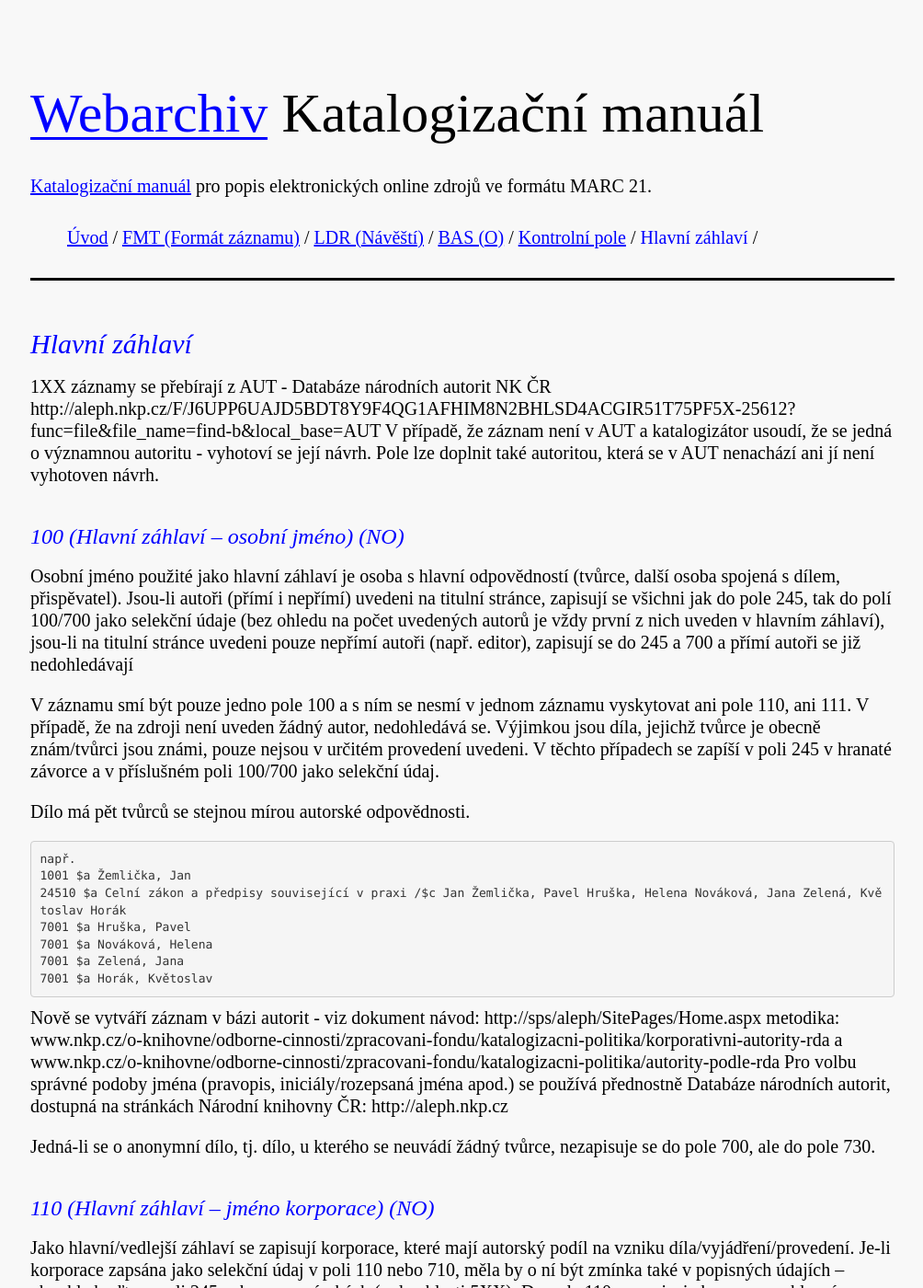
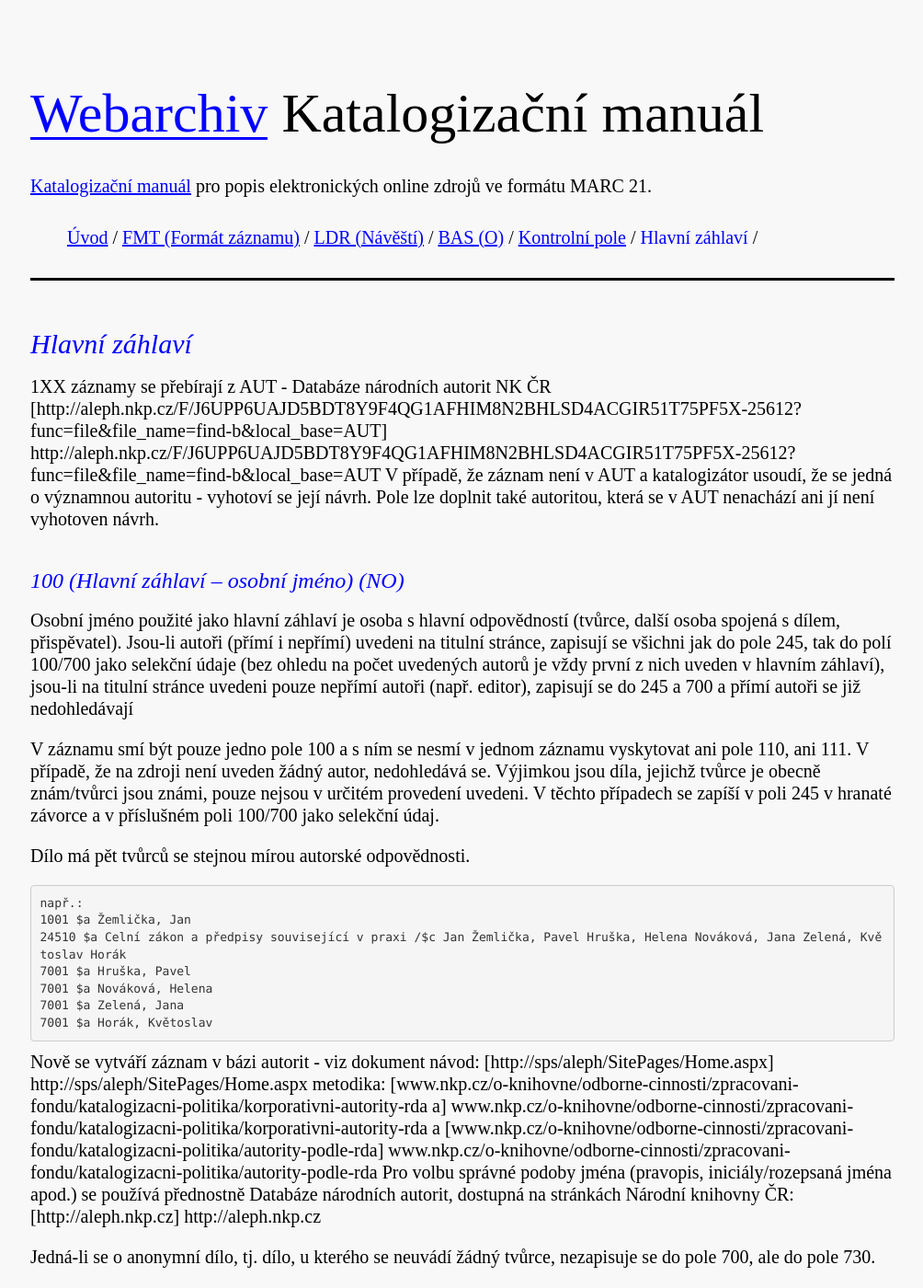
Before and after one commit to WebarchivCZ/katalogizacni-manual, a Jekyll site: the page built from _posts/2017-06-21-hlavni-zahlavi.md, in a window 1280 px wide and 1400 px high. Shown: the whole window at 92% size, without its empty margins (137-1141 px from the left). Built offline with Jekyll 4.4.1, drawn with Linux system fonts in a browser that asks for light colours; some of the changed text lies outside the part shown.

Commit message:
edit_hlavni_zahlavi

````diff
--- a/_posts/2017-06-21-hlavni-zahlavi.md
+++ b/_posts/2017-06-21-hlavni-zahlavi.md
@@ -4,7 +4,7 @@ title: Hlavní záhlaví
 ---
 ## Hlavní záhlaví
 
-1XX záznamy se přebírají  z AUT - Databáze národních autorit NK ČR http://aleph.nkp.cz/F/J6UPP6UAJD5BDT8Y9F4QG1AFHIM8N2BHLSD4ACGIR51T75PF5X-25612?func=file&file_name=find-b&local_base=AUT
+1XX záznamy se přebírají  z AUT - Databáze národních autorit NK ČR [http://aleph.nkp.cz/F/J6UPP6UAJD5BDT8Y9F4QG1AFHIM8N2BHLSD4ACGIR51T75PF5X-25612?func=file&file_name=find-b&local_base=AUT] http://aleph.nkp.cz/F/J6UPP6UAJD5BDT8Y9F4QG1AFHIM8N2BHLSD4ACGIR51T75PF5X-25612?func=file&file_name=find-b&local_base=AUT
 V případě, že záznam není v AUT a katalogizátor usoudí, že se jedná o významnou autoritu - vyhotoví se její návrh.
 Pole lze doplnit také autoritou, která se v AUT nenachází ani jí není vyhotoven návrh.
 
@@ -20,7 +20,7 @@ V případě, že na zdroji není uveden žádný autor, nedohledává se. Výji
 Dílo má pět tvůrců se stejnou mírou autorské odpovědnosti.
 
 ```
-např.
+např.:
 1001 $a Žemlička, Jan
 24510 $a Celní zákon a předpisy související v praxi /$c Jan Žemlička, Pavel Hruška, Helena Nováková, Jana Zelená, Květoslav Horák
 7001 $a Hruška, Pavel
@@ -28,11 +28,11 @@ např.
 7001 $a Zelená, Jana
 7001 $a Horák, Květoslav
 ```
-Nově se vytváří záznam v bázi autorit - viz dokument návod: http://sps/aleph/SitePages/Home.aspx
-metodika: www.nkp.cz/o-knihovne/odborne-cinnosti/zpracovani-fondu/katalogizacni-politika/korporativni-autority-rda a www.nkp.cz/o-knihovne/odborne-cinnosti/zpracovani-fondu/katalogizacni-politika/autority-podle-rda
+Nově se vytváří záznam v bázi autorit - viz dokument návod: [http://sps/aleph/SitePages/Home.aspx] http://sps/aleph/SitePages/Home.aspx
+metodika: [www.nkp.cz/o-knihovne/odborne-cinnosti/zpracovani-fondu/katalogizacni-politika/korporativni-autority-rda a] www.nkp.cz/o-knihovne/odborne-cinnosti/zpracovani-fondu/katalogizacni-politika/korporativni-autority-rda a [www.nkp.cz/o-knihovne/odborne-cinnosti/zpracovani-fondu/katalogizacni-politika/autority-podle-rda] www.nkp.cz/o-knihovne/odborne-cinnosti/zpracovani-fondu/katalogizacni-politika/autority-podle-rda
 Pro volbu správné podoby jména (pravopis, iniciály/rozepsaná jména apod.) se používá
 přednostně Databáze národních autorit, dostupná na stránkách Národní knihovny ČR:
-http://aleph.nkp.cz
+[http://aleph.nkp.cz] http://aleph.nkp.cz
 
 Jedná-li se o anonymní dílo, tj. dílo, u kterého se neuvádí žádný tvůrce, nezapisuje se do pole 700, ale do pole 730.
 
@@ -59,13 +59,13 @@ $aBavorsko (Německo).$bStaatsministerium der Finanzen
 Pro vysvětlení vzájemných vztahů mezi autoritním záhlavím a odkazy viz též, zejména u „českých“ korporací, se doporučuje použít poznámku v poli **655**.
 
 ```
-např :
+např.:
 110 2   $a Muzeum české hudby (Praha, Česko)
-        	$7 kn20010709073
+        $7 kn20010709073
 510 2   $w b
-        	$a České muzeum hudby (Praha, Česko)
-        	$7 ko2004175709
-665  	$a Novější název korporace: České muzeum hudby (od r.2001).
+        $a České muzeum hudby (Praha, Česko)
+        $7 ko2004175709
+665  	  $a Novější název korporace: České muzeum hudby (od r.2001).
 ```
 
 
````
Also changed, not shown: other parts of _posts/2017-06-21-hlavni-zahlavi.md (+1 -1 lines).
